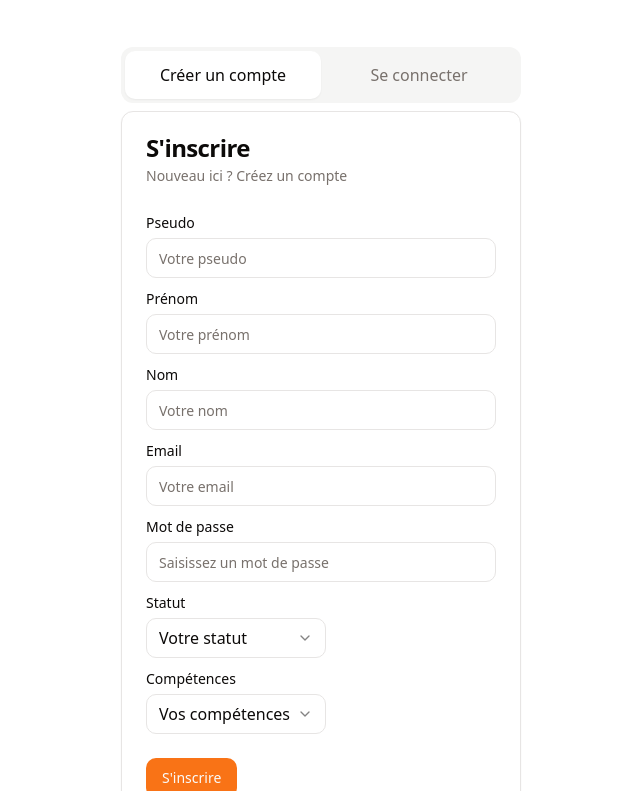
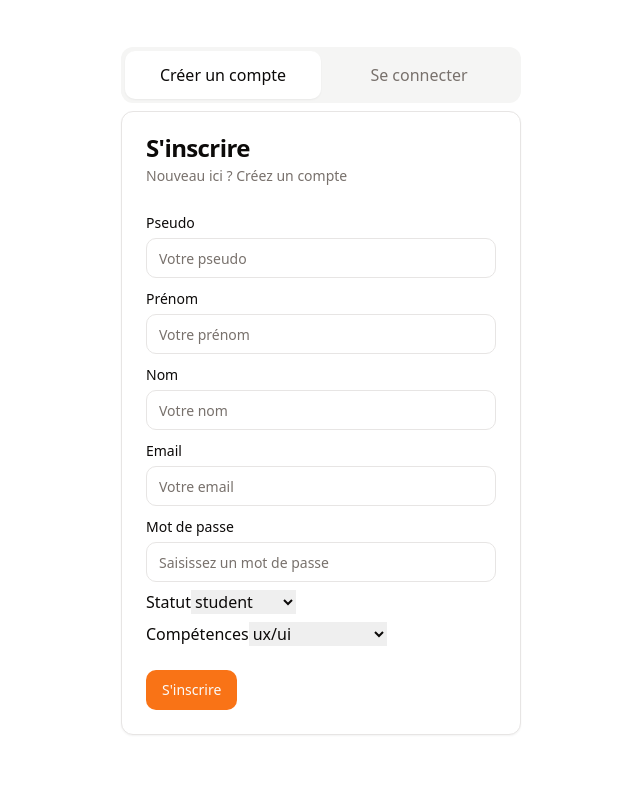
Before and after one commit to Elracoon/ESPL-hub-client, a React (Vite) app: page /auth in a window 1280 px wide. Shown: the part 161-952 px from the top of the page, without its empty margins (319-959 px from the left). Built offline with nearby package versions, Linux system fonts and the light colour scheme.

Commit message:
create user

```diff
--- a/src/components/Forms/AuthForm.tsx
+++ b/src/components/Forms/AuthForm.tsx
@@ -31,11 +31,12 @@ import { Icons } from "@/components/ui/icons";
 export default function AuthForm() {
   const { signIn, setUsername } = useStore();
   const [username, setUser] = useState("");
-  const [name, setName] = useState("");
+  const [lastName, setLastName] = useState("");
   const [firstName, setFirstName] = useState("");
   const [email, setEmail] = useState("");
   const [password, setPassword] = useState("");
   const [status, setStatus] = useState("");
+  const [competences, setCompetences] = useState("");
   const navigate = useNavigate();
   const [isLoading, setIsLoading] = React.useState<boolean>(false);
 
@@ -44,8 +45,8 @@ export default function AuthForm() {
       case "username":
         setUser(e.target.value);
         break;
-      case "name":
-        setName(e.target.value);
+      case "lastName":
+        setLastName(e.target.value);
         break;
       case "firstName":
         setFirstName(e.target.value);
@@ -59,6 +60,9 @@ export default function AuthForm() {
       case "status":
         setStatus(e.target.value);
         break;
+      case "competences":
+        setCompetences(e.target.value);
+        break;
       default:
         break;
     }
@@ -68,37 +72,51 @@ export default function AuthForm() {
     event.preventDefault();
     setIsLoading(true);
 
-    setTimeout(() => {
-      signIn();
-      navigate("/");
-      setIsLoading(false);
-      setUsername(firstName);
-    }, 2000);
-
-    const userValues = {
-      username: username,
-      name: name,
-      firstName: firstName,
-      email: email,
-      password: password,
-    };
+    console.log(
+      username,
+      lastName,
+      firstName,
+      email,
+      password,
+      status,
+      competences
+    );
 
     try {
-      const response = await fetch(`${process.env.REACT_APP_API_URL}/users/add`, {
-        method: "GET",
+      const response = await fetch(`http://localhost:3000/users/add`, {
+        method: "POST",
         headers: {
           "Content-Type": "application/json",
         },
+        body: JSON.stringify({
+          username: username,
+          firstName: firstName,
+          lastName: lastName,
+          email: email,
+          password: password,
+          status: status,
+          competences: competences,
+        }),
       });
 
       if (!response.ok) {
-        console.error('Error:', response);
+        console.error("Error:", response);
+        toast.error(
+          "Une erreur est survenue durant l'appel de l'API, veuillez réessayer"
+        );
       } else {
-        console.log('Success:', response);
+        console.log("Success:", response);
+        toast.success("Votre compte a bien été créé");
+        signIn();
+        navigate("/");
+        setIsLoading(false);
+        setUsername(firstName);
       }
-
-    } catch (error) {
-      console.error('Error:', error);
+    } catch (error: any) {
+      console.error("Error:", error);
+      toast.error("Une erreur est survenue, veuillez réessayer");
+    } finally {
+      setIsLoading(false);
     }
   }
 
@@ -121,6 +139,7 @@ export default function AuthForm() {
                 <Input
                   autoComplete="off"
                   id="username"
+                  name="username"
                   type="text"
                   value={username}
                   placeholder="Votre pseudo"
@@ -131,6 +150,7 @@ export default function AuthForm() {
                 <Label htmlFor="firstName">Prénom</Label>
                 <Input
                   autoComplete="off"
+                  name="firstName"
                   id="firstName"
                   type="text"
                   value={firstName}
@@ -139,12 +159,13 @@ export default function AuthForm() {
                 />
               </div>
               <div className="space-y-1">
-                <Label htmlFor="name">Nom</Label>
+                <Label htmlFor="lastName">Nom</Label>
                 <Input
                   autoComplete="off"
-                  id="name"
+                  name="lastName"
+                  id="lastName"
                   type="text"
-                  value={name}
+                  value={lastName}
                   placeholder="Votre nom"
                   onChange={handleChange}
                 />
@@ -153,6 +174,7 @@ export default function AuthForm() {
                 <Label htmlFor="email">Email</Label>
                 <Input
                   autoComplete="off"
+                  name="email"
                   id="email"
                   type="email"
                   value={email}
@@ -164,15 +186,51 @@ export default function AuthForm() {
                 <Label htmlFor="password">Mot de passe</Label>
                 <Input
                   id="password"
+                  name="password"
                   type="password"
                   value={password}
                   placeholder="Saisissez un mot de passe"
                   onChange={handleChange}
                 />
               </div>
-              <div className="space-y-1">
+              <div>
+                <label htmlFor="status">Statut</label>
+                <select
+                  name="status"
+                  id="status"
+                  defaultValue={status}
+                  onChange={(e) => setStatus(e.target.value)}
+                >
+                  <option value="student">student</option>
+                  <option value="teacher">teacher</option>
+                  <option value="company">company</option>
+                  <option value="association">association</option>
+                  <option value="other">other</option>
+                </select>
+              </div>
+              <div>
+                <label htmlFor="competences">Compétences</label>
+                <select
+                  name="competences"
+                  id="competences"
+                  defaultValue={competences}
+                  onChange={(e) => setCompetences(e.target.value)}
+                >
+                  <option value="ux/ui">ux/ui</option>
+                  <option value="development">development</option>
+                  <option value="design">design</option>
+                  <option value="marketing">marketing</option>
+                  <option value="communication">communication</option>
+                </select>
+              </div>
+              {/* <div className="space-y-1">
                 <Label htmlFor="status">Statut</Label>
-                <Select>
+                <Select
+                  value={status}
+                  onChange={(e: React.ChangeEvent<HTMLSelectElement>) =>
+                    setStatus(e.target.value)
+                  }
+                >
                   <SelectTrigger className="w-[180px]">
                     <SelectValue placeholder="Votre statut" />
                   </SelectTrigger>
@@ -190,22 +248,31 @@ export default function AuthForm() {
               </div>
               <div className="space-y-1">
                 <Label htmlFor="skills">Compétences</Label>
-                <Select>
+                <Select
+                  value={competences}
+                  onChange={(e: React.ChangeEvent<HTMLSelectElement>) =>
+                    setStatus(e.target.value)
+                  }
+                >
                   <SelectTrigger className="w-[180px]">
                     <SelectValue placeholder="Vos compétences" />
                   </SelectTrigger>
                   <SelectContent>
                     <SelectGroup>
                       <SelectLabel>Compétences</SelectLabel>
-                      <SelectItem value="developpement">Développement</SelectItem>
+                      <SelectItem value="developpement">
+                        Développement
+                      </SelectItem>
                       <SelectItem value="ux/ui">UX / UI</SelectItem>
                       <SelectItem value="marketing">Marketing</SelectItem>
-                      <SelectItem value="communication">Communication</SelectItem>
+                      <SelectItem value="communication">
+                        Communication
+                      </SelectItem>
                       <SelectItem value="design">Création Numérique</SelectItem>
                     </SelectGroup>
                   </SelectContent>
                 </Select>
-              </div>
+              </div> */}
             </CardContent>
             <CardFooter>
               <Button disabled={isLoading} onClick={createUser}>
--- a/src/components/ui/select.tsx
+++ b/src/components/ui/select.tsx
@@ -17,7 +17,7 @@ const SelectTrigger = React.forwardRef<
   <SelectPrimitive.Trigger
     ref={ref}
     className={cn(
-      "flex h-10 w-full items-center justify-between rounded-md border border-input bg-background px-3 py-2 text-base ring-offset-background placeholder:text-muted-foreground focus:outline-none focus:ring-2 focus:ring-ring focus:ring-offset-2 disabled:cursor-not-allowed disabled:opacity-50 [&>span]:line-clamp-1",
+      "flex h-10 w-full items-center justify-between rounded-md border border-input bg-background px-3 py-2 text-md ring-offset-background placeholder:text-muted-foreground focus:outline-none focus:ring-2 focus:ring-ring focus:ring-offset-2 disabled:cursor-not-allowed disabled:opacity-50 [&>span]:line-clamp-1",
       className
     )}
     {...props}
```
Also changed, not shown: 1 other file (tests, documents, lock files or other folders).
